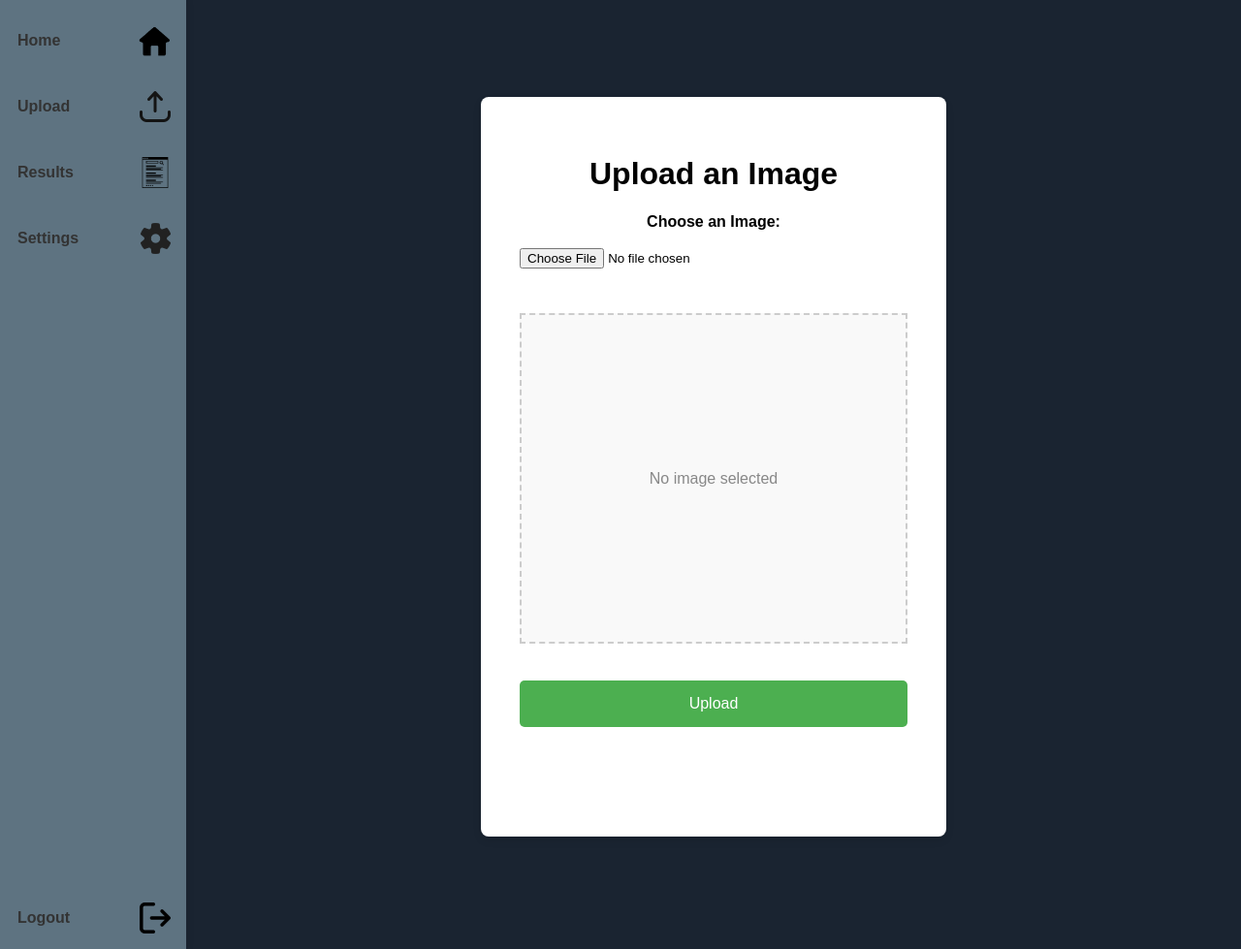
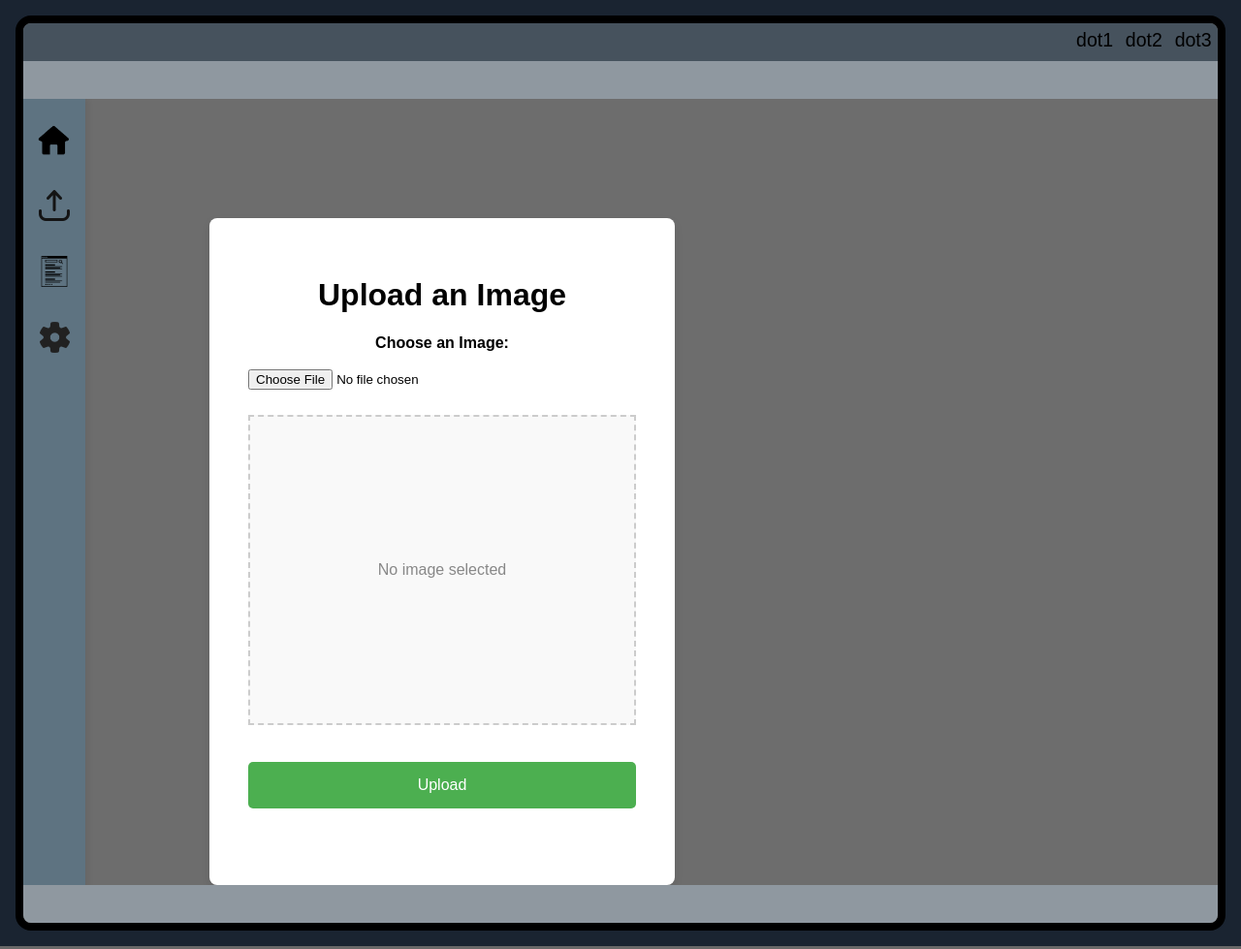
Before and after one commit to fs-fakereal/fakereal, a Flask app: page /dashboard in a window 1280 px wide. Shown: the whole page at 97% size. Run offline with Flask 3, Linux system fonts and the light colour scheme; the visitor is signed in with stand-in values (Sample User, id 1); parts of the project's set-up code (start-up, migrations or seed data) failed here and were passed over; some web fonts are replaced.

Commit message:
fixed dashboard page

```diff
--- a/app/static/css/dashboard-base.css
+++ b/app/static/css/dashboard-base.css
@@ -53,7 +53,59 @@ body {
     display: flex;
 
     justify-content: center;
-    align-items: center;
+    align-self: flex-end;
 
     transition: all 0.3s ease; /* Transition for sliding effect */
 }
+
+/* Webpage design */
+.webpage-design {
+    background-color: rgb(109, 109, 109);
+
+    display: flex;
+    flex-direction: column;
+
+    margin: 1rem;
+    border: black 0.5rem solid;
+    border-radius: 1rem;
+
+    height: 100%;
+
+    overflow: hidden;
+}
+
+.webnav {
+    background-color: rgb(70, 82, 93);
+    height: 4vh;
+
+    display: flex;
+    flex-direction: row;
+
+    align-self: flex-end;
+    justify-content: flex-end;
+
+    p {
+        margin: 0.5vw;
+        font-size: 2vh;
+    }
+}
+
+.space {
+    background-color: rgb(143, 152, 160);
+
+    width: 100%;
+    padding: 2vh;
+}
+
+.middle {
+    overflow-y: scroll;
+    overscroll-behavior: none;
+
+    width: 100%;
+
+    display: flex;
+    flex-direction: row;
+
+    /* justify-content: space-evenly; */
+    /* align-self: flex-end; */
+}
--- a/app/static/css/logo-sidebar.css
+++ b/app/static/css/logo-sidebar.css
@@ -35,8 +35,11 @@
     align-items: center;
 
     padding-right: 0.5rem;
-    padding-bottom: 0rem;
+    padding-bottom: 0.5rem;
     margin-bottom: 0rem;
+
+    position: sticky;
+    bottom: 10rem;
 }
 
 .logos-side {
@@ -48,14 +51,6 @@
     filter: grayscale(100%);
 }
 
-.sidebar-split {
-    display: flex;
-    flex-direction: column;
-
-    align-items: flex-end;
-    justify-content: space-between;
-}
-
 .sidebar-top {
     display: flex;
     flex-direction: column;
--- a/app/static/css/sidebar.css
+++ b/app/static/css/sidebar.css
@@ -9,18 +9,23 @@
 
     background-color: #5e7381;
     padding: 1rem 0.5rem;
-    height: 97vh;
+    height: 100vh;
     box-shadow: 2px 0 6px rgba(36, 34, 30, 0.1);
 
-    position: absolute;
-    left: -8rem;
-    top: 0;
+    /* position: static; */
+    /* left: -6rem; */
+    /* top: 0; */
+
+    transform: translateX(-8rem);
+
     overflow-y: auto;
     transition: all 0.5s ease; /* Smooth transition for width change */
 }
 
 .sidebar:hover {
-    left: 0;
+    /* left: 10rem; */
+    transform: translateX(0rem);
+
     transition: all 0.5s ease; /* Smooth hover effect */
 }
 
@@ -58,7 +63,9 @@
 
 /* When sidebar is expanded, apply margin to main content */
 .sidebar.open + .main-content {
-    margin-left: 12rem; /* Slide the content to the right when sidebar is open */
+    transform: translateX(4rem);
+    /* margin-left: 12rem;  */
+    /* Slide the content to the right when sidebar is open */
 }
 
 /* Responsive Design */
--- a/app/static/css/upload.css
+++ b/app/static/css/upload.css
@@ -1,10 +1,10 @@
 /* Upload Section */
 .upload-section {
-    margin: 100px auto;
+    /* margin: 100px auto; */
     padding: 40px;
 
     width: 400px;
-    height: 70vh;
+    height: 38rem;
 
     background-color: white;
     border-radius: 8px;
@@ -13,9 +13,9 @@
 }
 
 /* Upload Box */
-.upload-box {
+/* .upload-box {
     margin: 20px 0;
-}
+} */
 
 .upload-box label {
     display: block;
@@ -60,7 +60,7 @@
     padding: 20px;
 
     max-width: 100%; /* Ensure the box takes up the full width of its container */
-    height: 35vh;
+    height: 20rem;
 
     overflow: hidden;
     background-color: #f9f9f9;
--- a/app/templates/dashboard.html
+++ b/app/templates/dashboard.html
@@ -15,6 +15,20 @@
 </head>
 
 <body>
+    <div class="webpage-design">
+        <div class="top">
+            <div class="webnav">
+                <p>dot1</p>
+                <p>dot2</p>
+                <p>dot3</p>
+            </div>
+        </div>
+
+        <div class="space">
+            <!--  -->
+        </div>
+
+        <div class="middle">
             <div class="sidebar">
                 <div class="sidebar-top">
                     <div class="text-w-logo">
@@ -41,6 +55,14 @@
                 <p></p>
             </div>
 
+        </div>
+
+        <div class="space">
+            <!--  -->
+        </div>
+
+    </div>
+
     <script src="../static/js/sidehover.js"></script>
 </body>
 </html>
```
Lines whose indentation alone changed are shown as unchanged.
